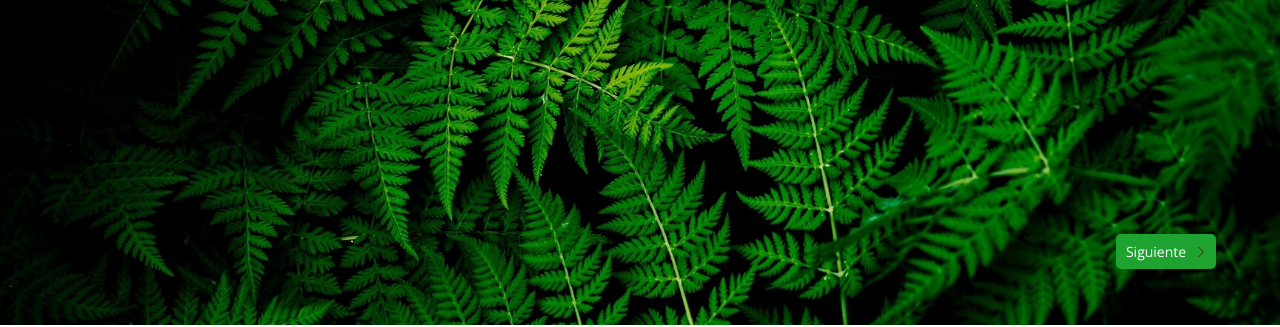
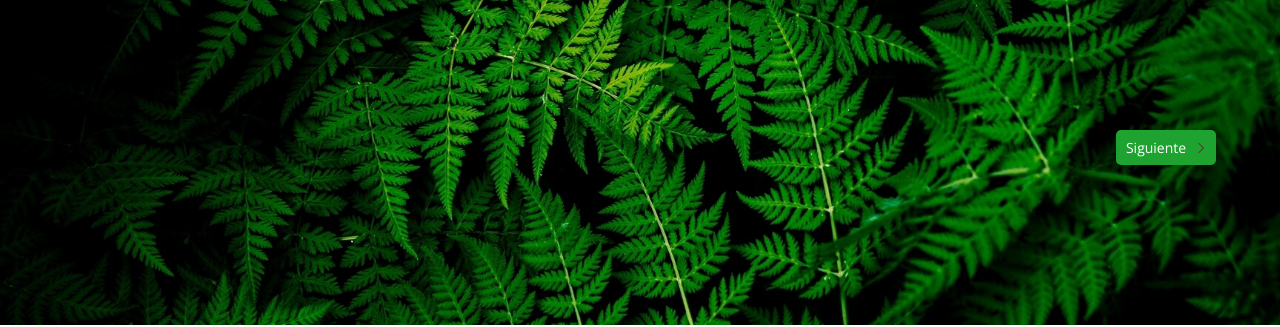
Before and after one commit to jeremyispapo/vuelta-a-clase, a plain HTML site: page index.html in a window 1280 px wide. Shown: the part 475-802 px from the top of the page. Drawn offline with nearby package versions, Linux system fonts and the light colour scheme.

Commit message:
boton mas arriba

```diff
--- a/style.css
+++ b/style.css
@@ -66,7 +66,7 @@ header {
 
 
 .next {
-    bottom: 7%;
+    bottom: 20%;
     right: 5%;
 }
 
```
